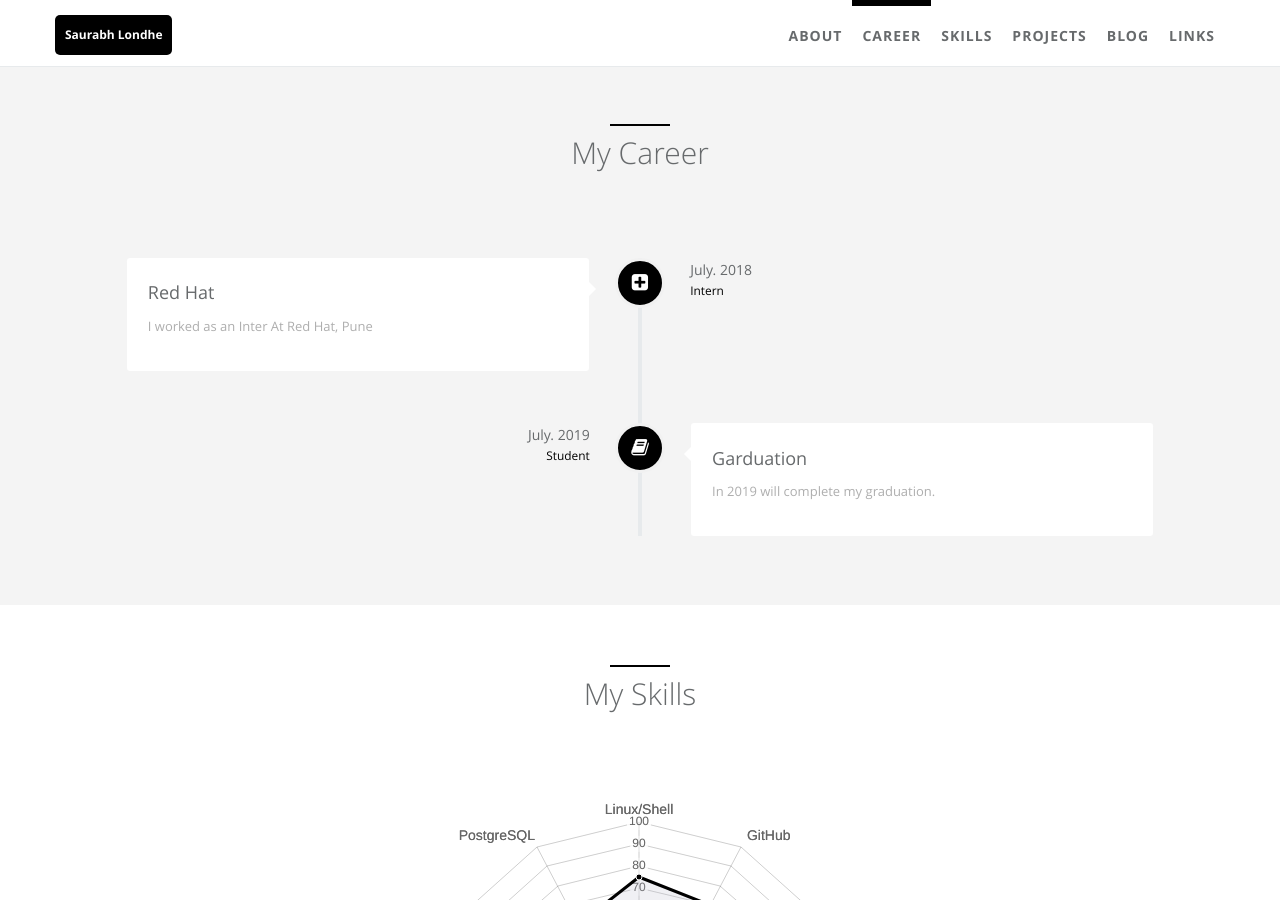
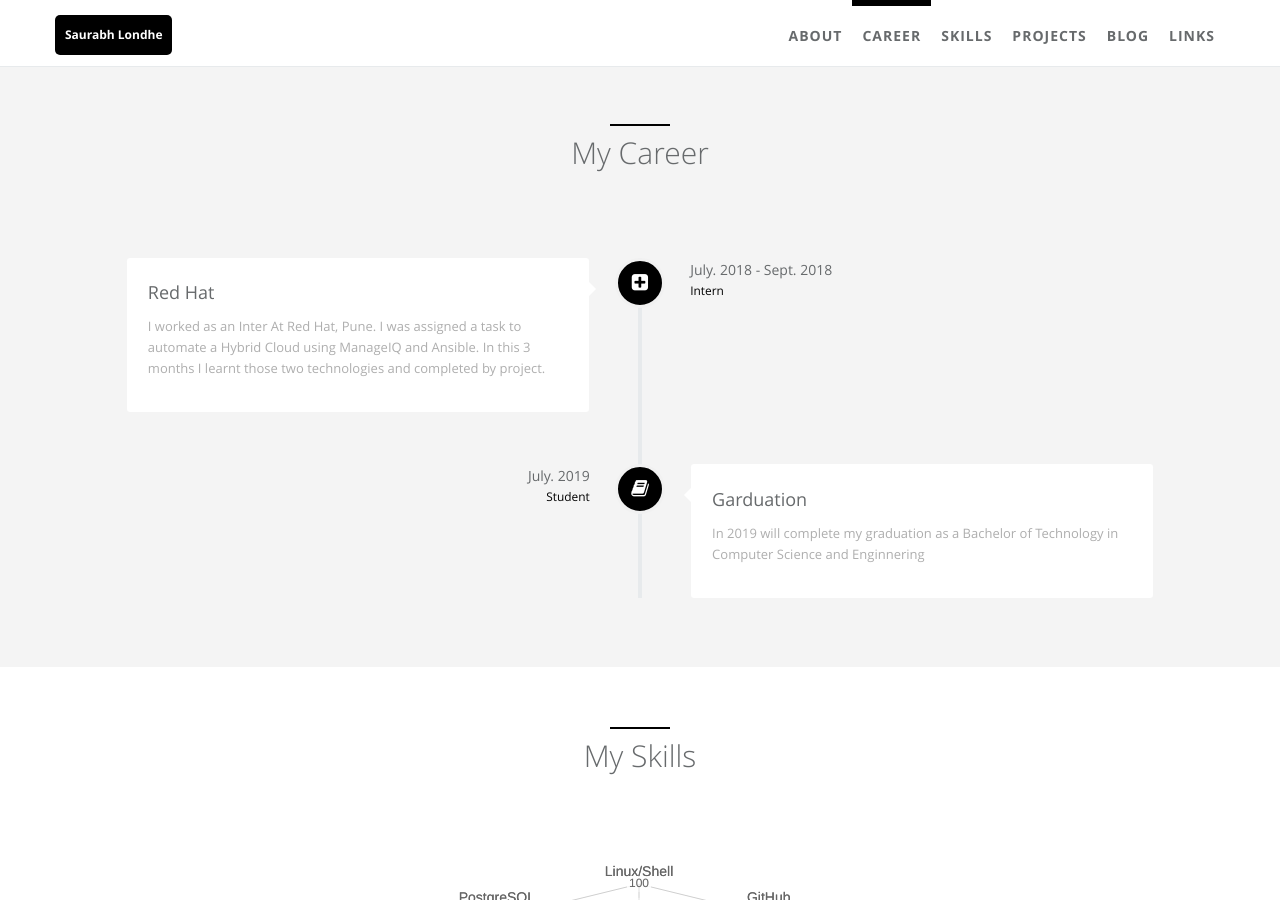
Before and after one commit to saurabhlondhe/saurabhlondhe.github.io, a Jekyll site: the page built from index.html, in a window 1280 px wide and 900 px high, scrolled down 837 px. Built offline with Jekyll 4.4.1, drawn with Linux system fonts in a browser that asks for light colours.

Commit message:
project details added

```diff
--- a/_data/index/careers.yml
+++ b/_data/index/careers.yml
@@ -4,10 +4,10 @@
     detail: Red Hat
     i18n: company_a
   desc:
-    detail: I worked as an Inter At Red Hat, Pune
+    detail: I worked as an Inter At Red Hat, Pune. I was assigned a task to automate a Hybrid Cloud using ManageIQ and Ansible. In this 3 months I learnt those two technologies and completed by project.
     i18n: Red Hat, Inc. is an American multinational software company providing open-source software products to the enterprise community.
   date:
-    detail: July. 2018
+    detail: July. 2018 - Sept. 2018
     i18n: company_a_date
   job:
     detail: Intern
@@ -18,7 +18,7 @@
     detail: Garduation
     i18n: company_c
   desc:
-    detail: In 2019 will complete my graduation.
+    detail: In 2019 will complete my graduation as a Bachelor of Technology in Computer Science and Enginnering
     i18n: company_c_desc
   date:
     detail: July. 2019
```
